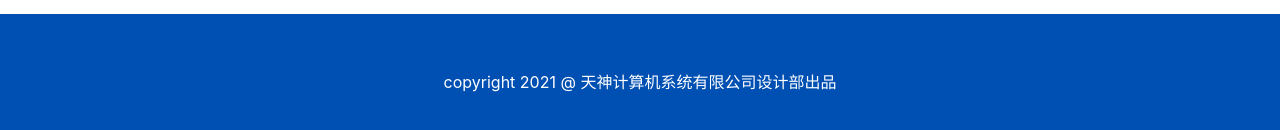
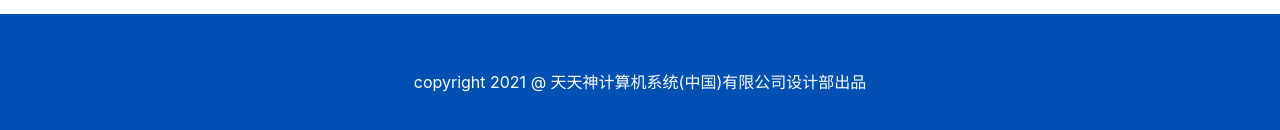
Before and after one commit to rxuq12/SkyGodCN, a plain HTML site: page bl-about.html in a window 1280 px wide. Shown: the part 1087-1217 px from the top of the page. Drawn offline with Linux system fonts and the light colour scheme.

Commit message:
index.html

```diff
--- a/bl-about.html
+++ b/bl-about.html
@@ -4,7 +4,7 @@
     <meta charset="utf-8">
     <meta http-equiv="X-UA-Compatible" content="IE=edge">
     <meta name="viewport" content="width=device-width, initial-scale=1">
-    <title>天神计算机系统有限公司</title>
+    <title>天神计算机系统(中国)有限公司</title>
     <link href="bootstrap/css/bootstrap.min.css" rel="stylesheet">
     <link href="css/bl-css.css" rel="stylesheet">
     <link href="font-awesome/css/font-awesome.min.css" rel="stylesheet">
@@ -60,7 +60,7 @@
         <ul class="bl-footer-list">
 
         </ul>
-        <div class="copyright">copyright 2021 @ 天神计算机系统有限公司设计部出品</div>
+        <div class="copyright">copyright 2021 @ 天天神计算机系统(中国)有限公司设计部出品</div>
     </div>
 </div>
 <script src="jquery/jquery.min.js"></script>
```
Also changed, not shown: bl-aritical-list.html (+1 -1 lines), index.html (+2 -2 lines).
